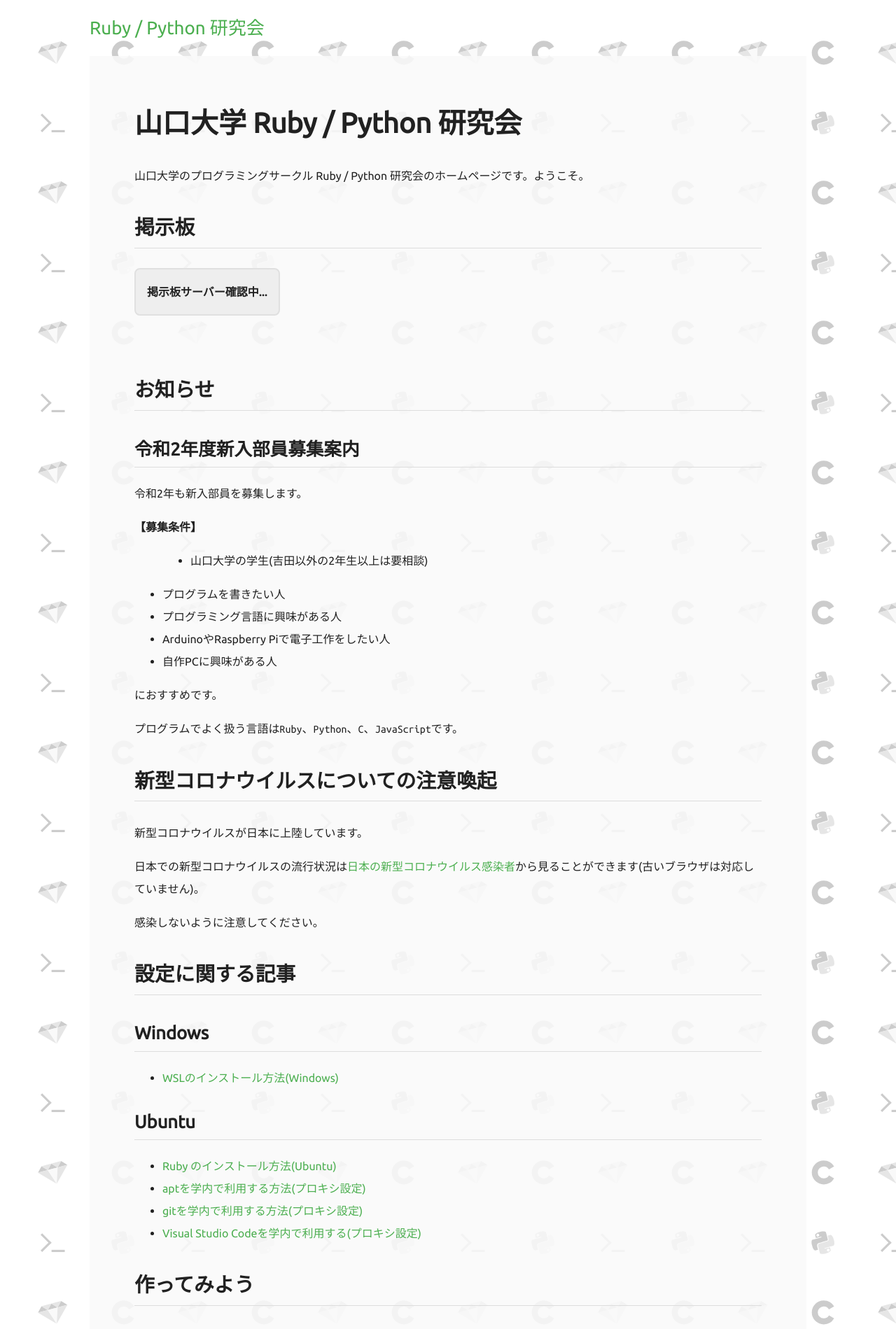
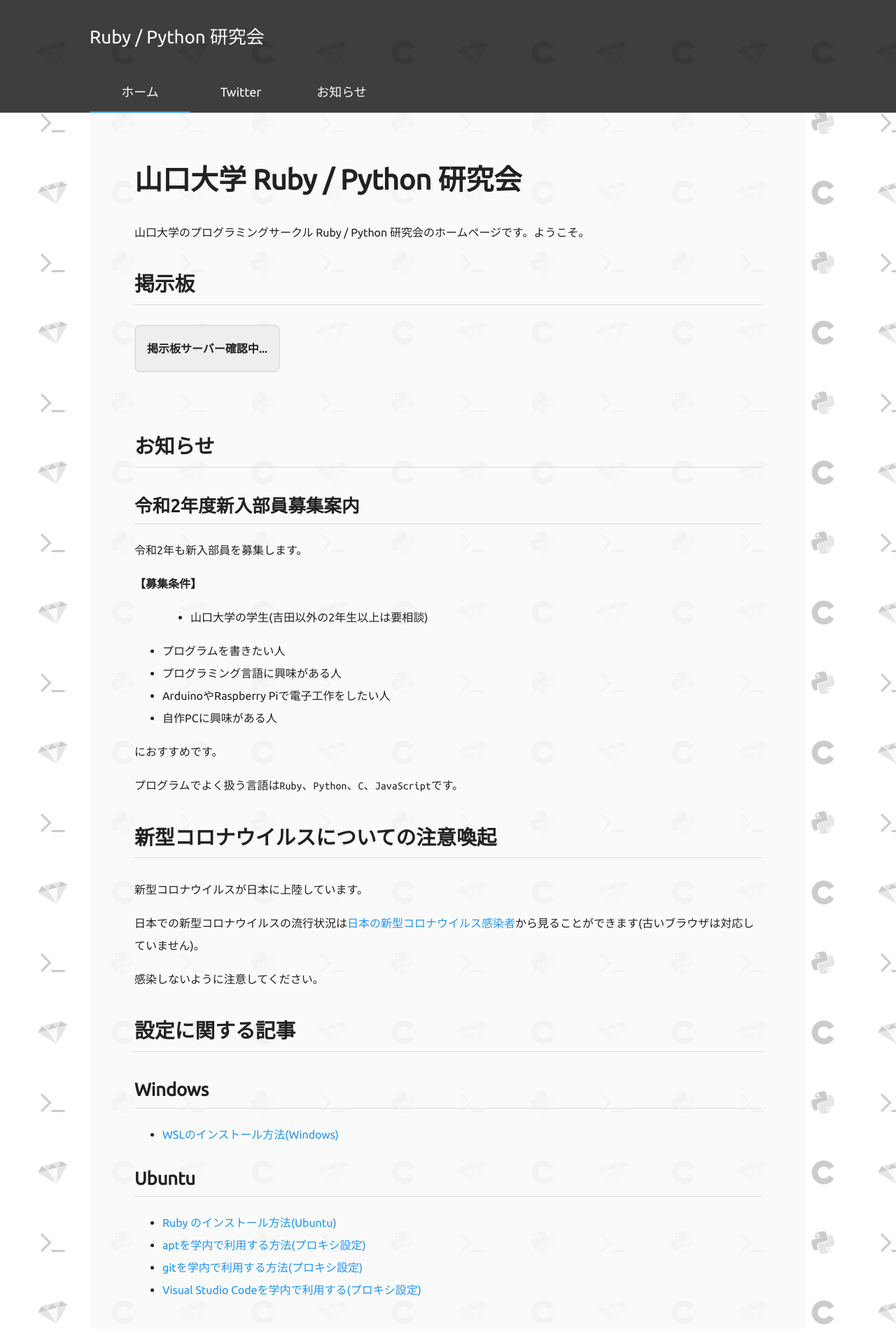
Before and after one commit to yamaguchi-ruby/yamaguchi-ruby.github.io, a Jekyll site: the page built from index.md, in a window 1280 px wide. Shown: the top 1899 px of the page at 70% size. Built offline with Jekyll 4.4.1, drawn with Linux system fonts in a browser that asks for light colours.

Commit message:
デザイン変更

```diff
--- a/_includes/header.html
+++ b/_includes/header.html
@@ -1,3 +1,16 @@
 <header>
-    <div id="header"><a href="{{ "/" | relative_url }}">Ruby / Python 研究会</a></div>
+    <div id="header">
+        <a href="{{ "/" | relative_url }}">
+            Ruby / Python 研究会
+        </a>
+    </div>
+
+    <nav>
+        <ul>
+            <li><a href="/">ホーム</a></li>
+            <li><a href="//twitter.com/__ruby_python__">Twitter</a></li>
+            <li><a href="/#お知らせ">お知らせ</a></li>
+        </ul>
+    </nav>
+
 </header>
--- a/assets/css/stylesheet.sass
+++ b/assets/css/stylesheet.sass
@@ -2,7 +2,7 @@
 ---
 
 $font-color: #212121
-$a-color: #4CAF50
+$a-color: #2196F3
 $bg-gray: #212121
 $bg: #fafafa
 
@@ -15,22 +15,47 @@ body
     font-family: Ubuntu, "Noto Sans JP", Arial, "libra sans", sans-serif
     background-image: url(/assets/images/rbpy.svg)
     background-size: 200px
+    background-attachment: fixed
 
     a
         color: $a-color
         text-decoration: none
 
     header
-        height: 80px
-        line-height: 80px
+        // line-height: 80px
         font-size: 26px
         user-select: none
+        background: #212121dd
         div#header
             max-width: 1024px
             margin: 0 auto
-            padding: 0 64px
+            padding: 32px 64px
             a
-                //color: $bg-gray
+                color: #fafafa
+        nav
+            display: block
+            width: 1024px
+            margin: 0 auto
+            ul
+                padding: 0
+                margin: 0
+                list-style: none
+                display: block
+                font-size: 0
+                li
+                    transition: .3s
+                    display: inline-block
+
+                    &:hover
+                        background: #424242
+                    a
+                        display: inline-block
+                        padding: 16px 32px
+                        color: #fafafa
+                        font-size: 18px
+                        width: 80px
+                        text-align: center
+
 
     footer
         text-align: center
@@ -137,6 +162,8 @@ body
     body
         header
             div#header
-                padding: 0 32px
+                padding: 16px 32px
+            nav
+                display: none
         article
             padding: 32px
--- a/index.md
+++ b/index.md
@@ -3,6 +3,12 @@ layout: article
 title: 山口大学 Ruby / Python 研究会
 list_title: "全ブログ一覧"
 ---
+
+<style>
+body header nav ul li:nth-child(1) a{
+    border-bottom: 2px solid #2196F3;
+}
+</style>
 
 山口大学のプログラミングサークル Ruby / Python 研究会のホームページです。ようこそ。
 
```
Also changed, not shown: bbs.md (+5 -1 lines), hoge.rb (deleted, +0 -45 lines), 2 other files.
